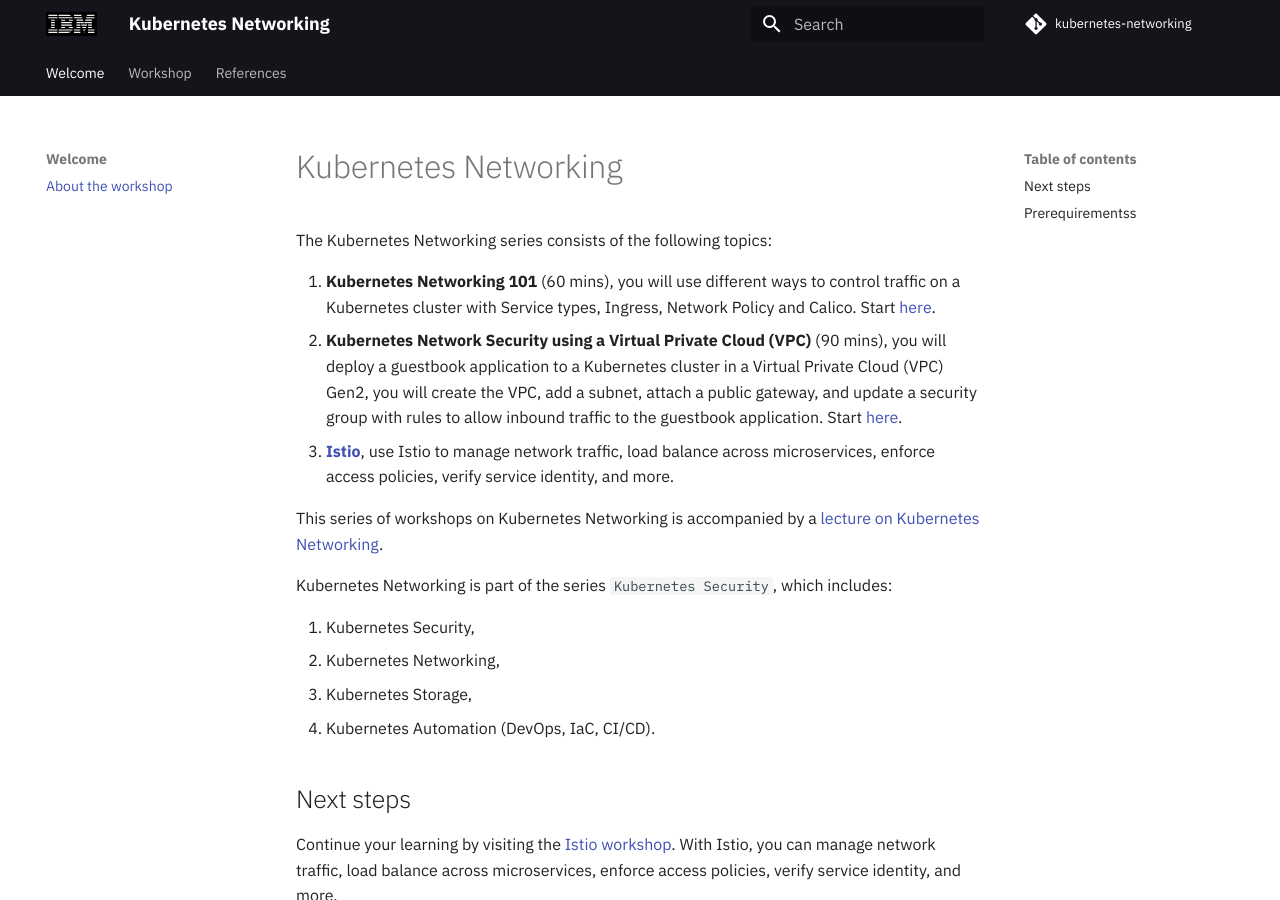
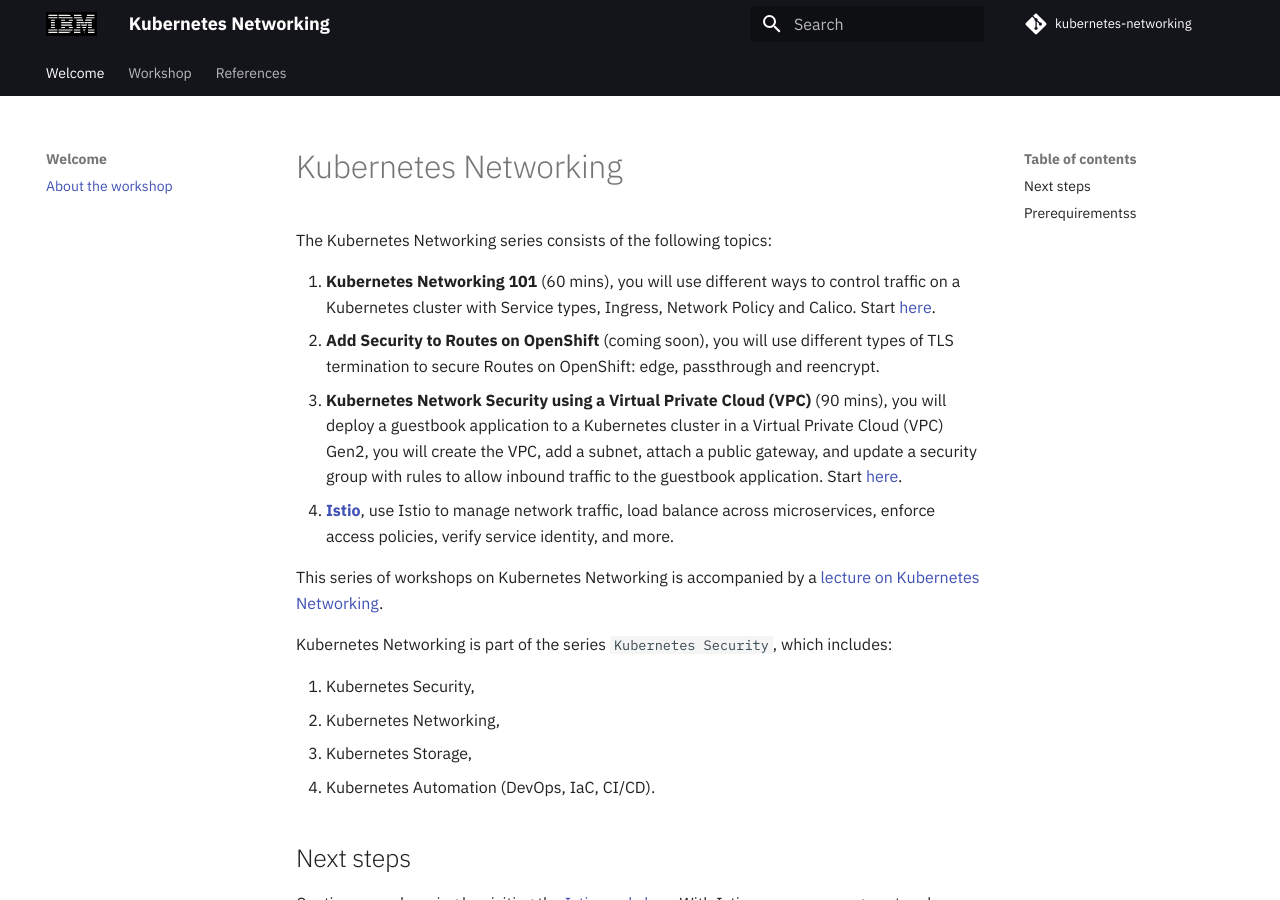
Before and after one commit to IBM/kubernetes-networking, an MkDocs documentation site: the page built from docs/README.md, in a window 1280 px wide and 900 px high. Built offline with MkDocs 1.6.1 and Material for MkDocs 9.7.7, drawn with Linux system fonts in a browser that asks for light colours; comment, search, counter and statistics services are not loaded.

Commit message:
add coming soon secure routes

```diff
--- a/docs/README.md
+++ b/docs/README.md
@@ -3,8 +3,9 @@
 The Kubernetes Networking series consists of the following topics:
 
 1. **Kubernetes Networking 101** (60 mins), you will use different ways to control traffic on a Kubernetes cluster with Service types, Ingress, Network Policy and Calico. Start [here](services.md).
-2. **Kubernetes Network Security using a Virtual Private Cloud (VPC)** (90 mins), you will deploy a guestbook application to a Kubernetes cluster in a Virtual Private Cloud (VPC) Gen2, you will create the VPC, add a subnet, attach a public gateway, and update a security group with rules to allow inbound traffic to the guestbook application. Start [here](vpcgen2.md).
-3. **[Istio](https://ibm.github.io/istio101/)**, use Istio to manage network traffic, load balance across microservices, enforce access policies, verify service identity, and more.
+2. **Add Security to Routes on OpenShift** (coming soon), you will use different types of TLS termination to secure Routes on OpenShift: edge, passthrough and reencrypt.
+3. **Kubernetes Network Security using a Virtual Private Cloud (VPC)** (90 mins), you will deploy a guestbook application to a Kubernetes cluster in a Virtual Private Cloud (VPC) Gen2, you will create the VPC, add a subnet, attach a public gateway, and update a security group with rules to allow inbound traffic to the guestbook application. Start [here](vpcgen2.md).
+4. **[Istio](https://ibm.github.io/istio101/)**, use Istio to manage network traffic, load balance across microservices, enforce access policies, verify service identity, and more.
 
 This series of workshops on Kubernetes Networking is accompanied by a [lecture on Kubernetes Networking](https://raw.githubusercontent.com/IBM/kubernetes-networking/master/pdf/KubernetesNetworking-Lecture.pdf).
 
```
